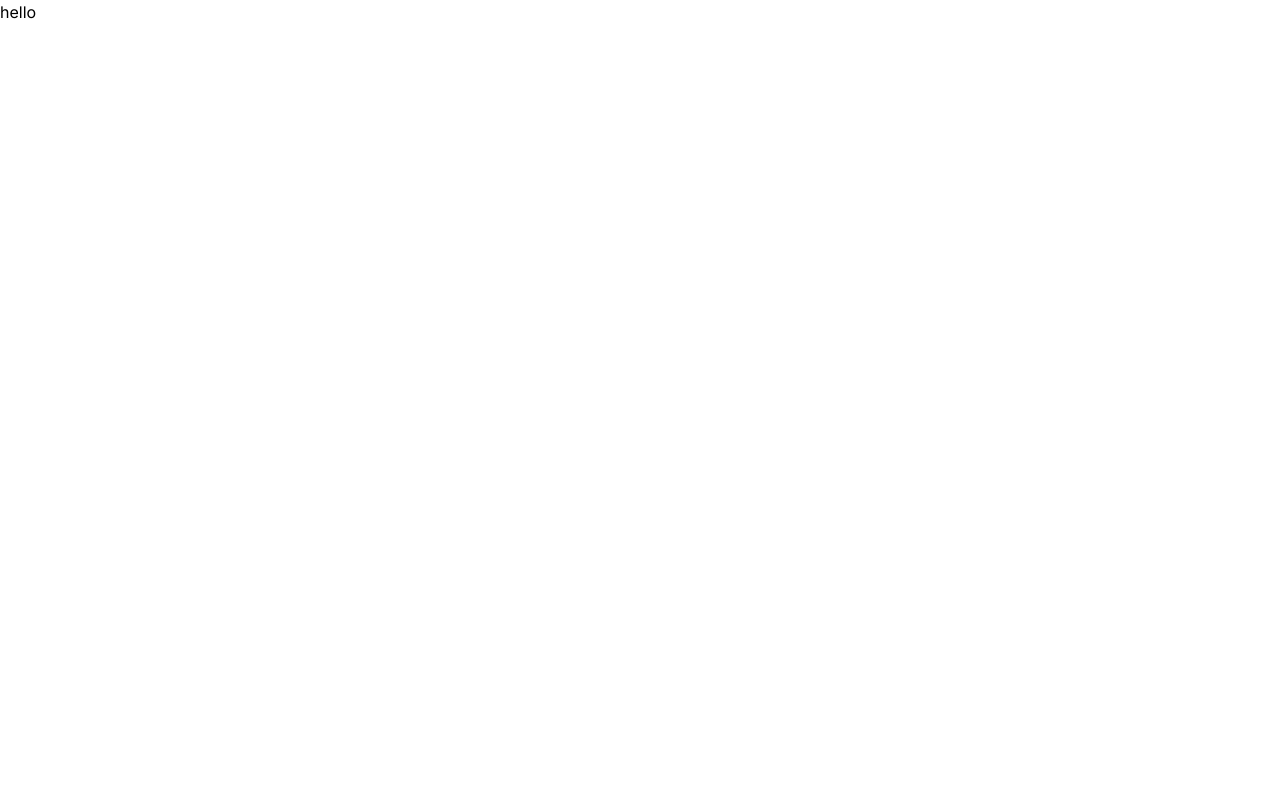
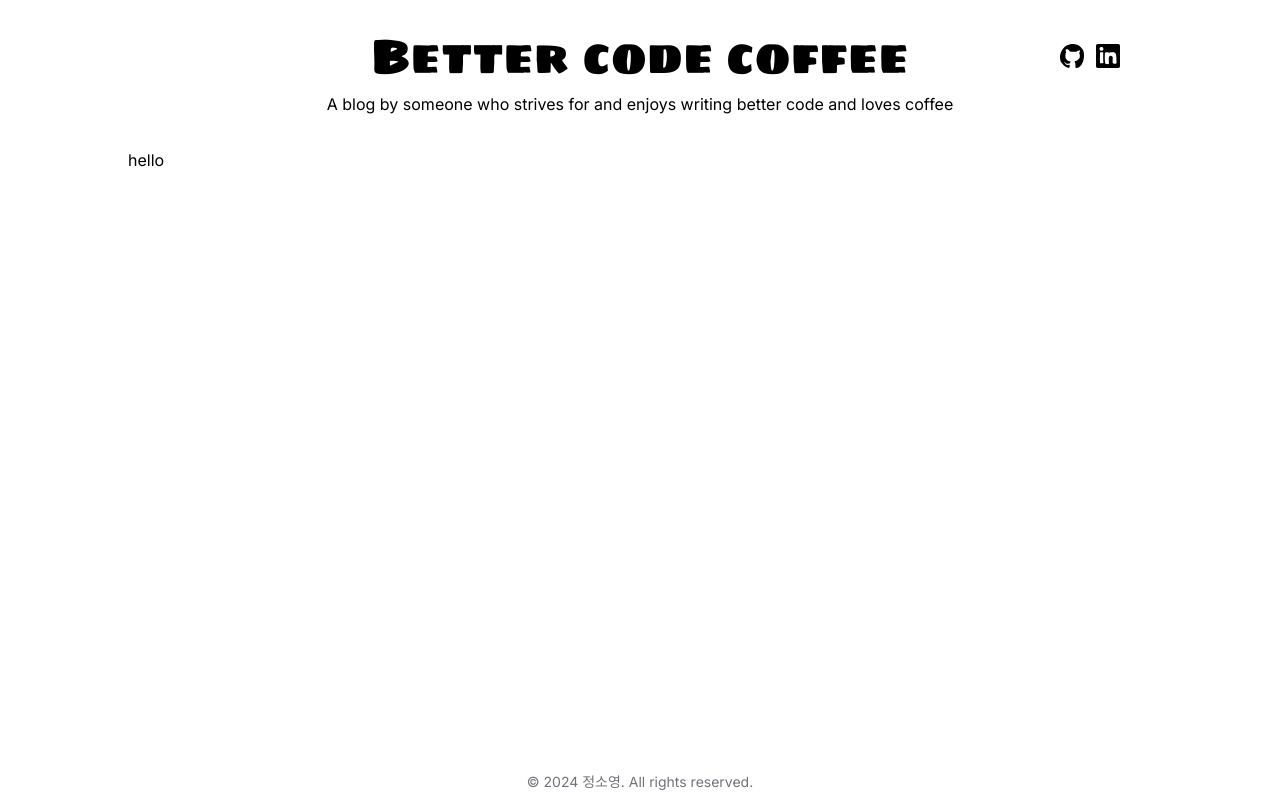
Before and after one commit to soyoung-baker/soyoung-baker.github.io, a Next.js app: page / in a window 1280 px wide. Built offline with nearby package versions, Linux system fonts and the light colour scheme.

Commit message:
:sparkles: layout 생성

```diff
--- a/src/app/layout.tsx
+++ b/src/app/layout.tsx
@@ -1,6 +1,9 @@
 import { ReactNode } from 'react'
 
 import { Inter } from 'next/font/google'
+
+import Footer from '@/components/layout/Footer'
+import Header from '@/components/layout/Header'
 
 import './globals.css'
 
@@ -9,7 +12,11 @@ const inter = Inter({ subsets: ['latin'] })
 export default function RootLayout({ children }: { children: ReactNode }) {
   return (
     <html lang="ko" className={inter.className}>
-      <body>{children}</body>
+      <body className="flex flex-col w-full max-w-screen-lg mx-auto">
+        <Header />
+        <main className="grow">{children}</main>
+        <Footer />
+      </body>
     </html>
   )
 }
--- a/src/app/page.tsx
+++ b/src/app/page.tsx
@@ -1,3 +1,3 @@
 export default function Home() {
-  return <main>hello</main>
+  return <section>hello</section>
 }
--- /dev/null
+++ b/src/components/layout/Footer.tsx
@@ -0,0 +1,7 @@
+export default function Footer() {
+  return (
+    <div className="text-zinc-500 py-2 text-sm text-center">
+      &copy; {new Date().getFullYear()} 정소영. All rights reserved.
+    </div>
+  )
+}
--- /dev/null
+++ b/src/components/layout/Header.tsx
@@ -0,0 +1,29 @@
+import { Sigmar_One } from 'next/font/google'
+import Image from 'next/image'
+import Link from 'next/link'
+
+import IconGitHub from '@/assets/svgs/ic_github_24.svg'
+import IconLinkedIn from '@/assets/svgs/ic_linkedin_24.svg'
+
+const sigmar = Sigmar_One({ subsets: ['latin'], weight: '400' })
+
+export default function Header() {
+  return (
+    <header className="relative flex justify-center items-center p-8">
+      <Link href="/" className="flex flex-col items-center text-5xl">
+        <h1 className={sigmar.className}>Better code coffee</h1>
+        <p className="text-base mt-3">
+          A blog by someone who strives for and enjoys writing better code and loves coffee
+        </p>
+      </Link>
+      <div className="absolute top-11 right-8 flex items-center gap-3">
+        <a href="https://github.com/soyoung-baker">
+          <Image src={IconGitHub} alt="GitHub logo" />
+        </a>
+        <a href="https://www.linkedin.com/in/soyoung-jung-baker">
+          <Image src={IconLinkedIn} alt="LinkedIn logo" />
+        </a>
+      </div>
+    </header>
+  )
+}
```
Also changed, not shown: src/assets/svgs/ic_github_24.svg (added), src/assets/svgs/ic_linkedin_24.svg (added).
